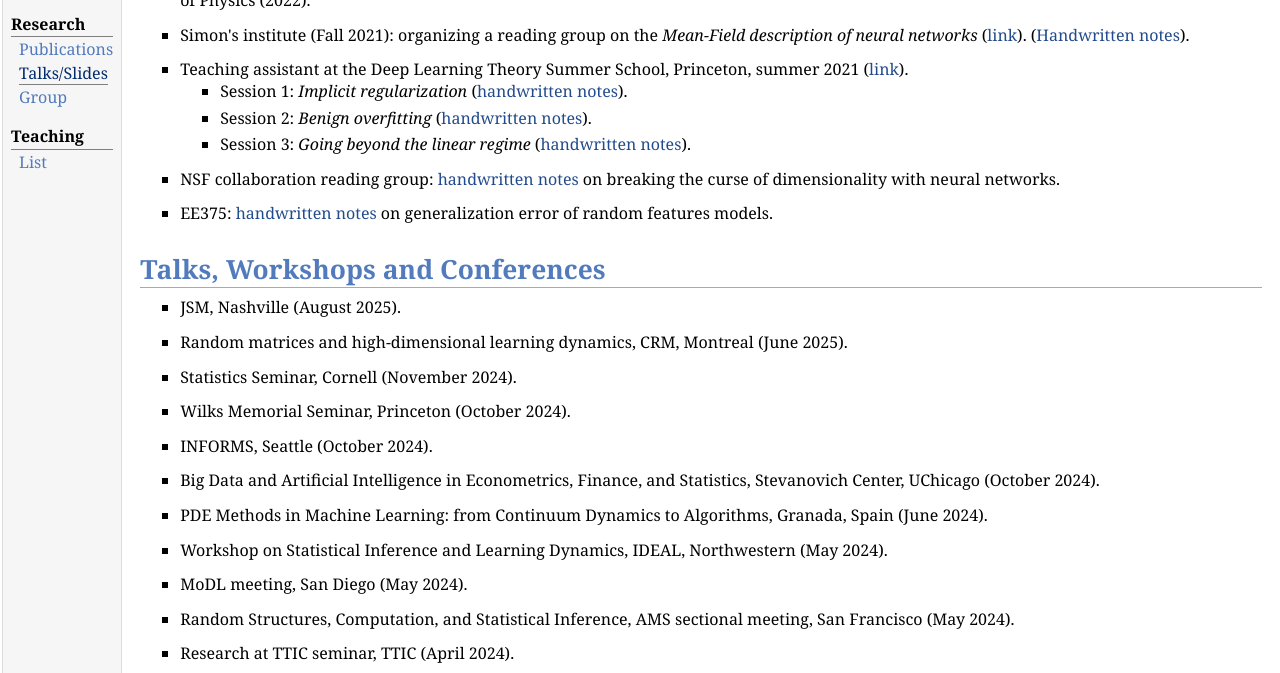
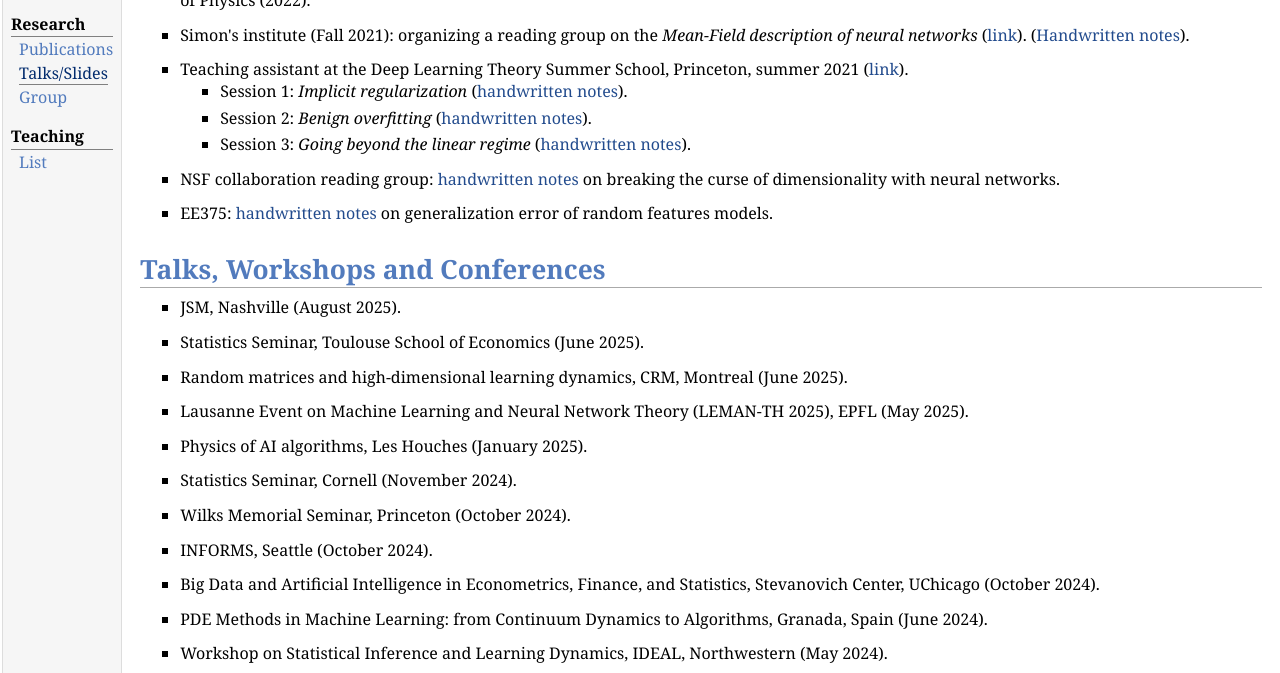
Before and after one commit to misiakie/misiakie.github.io, a plain HTML site: page talks.html in a window 1280 px wide. Shown: the part 127-800 px from the top of the page. Drawn offline with Linux system fonts and the light colour scheme.

Commit message:
Update talks.html

```diff
--- a/talks.html
+++ b/talks.html
@@ -61,7 +61,19 @@
 </li>
 </ul>
 <ul>
+<li><p>Statistics Seminar, Toulouse School of Economics (June 2025).</p>
+</li>
+</ul>
+<ul>
 <li><p>Random matrices and high-dimensional learning dynamics, CRM, Montreal (June 2025).</p>
+</li>
+</ul>
+<ul>
+<li><p>Lausanne Event on Machine Learning and Neural Network Theory (LEMAN-TH 2025), EPFL (May 2025).</p>
+</li>
+</ul>
+<ul>
+<li><p>Physics of AI algorithms, Les Houches (January 2025).</p>
 </li>
 </ul>
 <ul>
```
